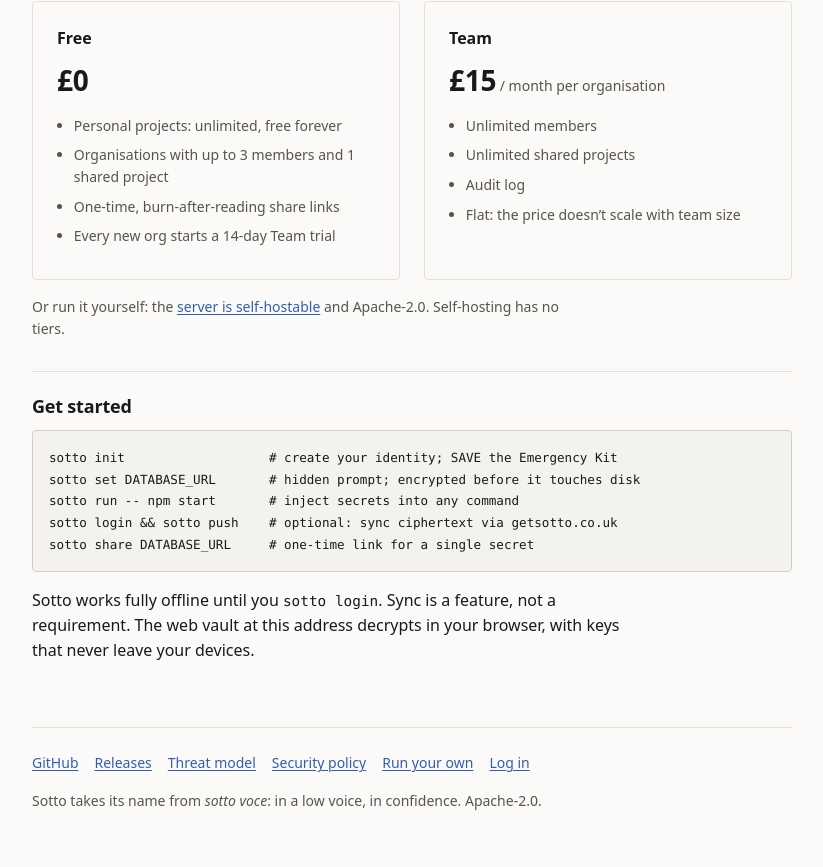
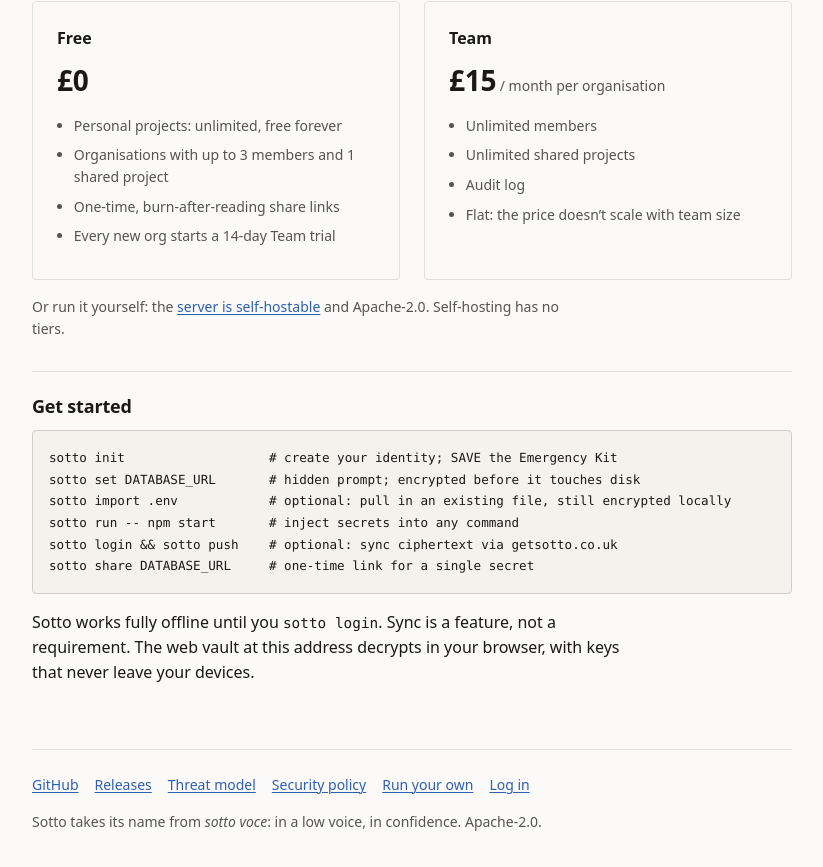
Before and after one commit to getsotto/sotto, a React (Vite) app in the folder web/: page / in a window 1280 px wide. Shown: the part 1943-2810 px from the top of the page, without its empty margins (228-1051 px from the left). Built offline with nearby package versions, Linux system fonts and the light colour scheme.

Commit message:
docs: add import command to quick start
Signed-off-by: iamjaeholee <kojotourist@gmail.com>

```diff
--- a/web/src/Landing.tsx
+++ b/web/src/Landing.tsx
@@ -77,7 +77,7 @@
         <h2>Should you trust this?</h2>
         <p>
           Not blindly. Sotto is pre-1.0 and has <strong>not had a third-party cryptographic
-          audit</strong> yet. You should know that before putting anything important in it. Here
+            audit</strong> yet. You should know that before putting anything important in it. Here
           is what you can verify yourself, today:
         </p>
         <ul>
@@ -133,7 +133,7 @@
         </div>
         <p className="muted">
           Or run it yourself: the <a href={`${REPO}/blob/main/deploy/README.md`}>server is
-          self-hostable</a> and Apache-2.0. Self-hosting has no tiers.
+            self-hostable</a> and Apache-2.0. Self-hosting has no tiers.
         </p>
       </section>
 
@@ -142,6 +142,7 @@
         <pre className="quickstart">
           <code>{`sotto init                   # create your identity; SAVE the Emergency Kit
 sotto set DATABASE_URL       # hidden prompt; encrypted before it touches disk
+sotto import .env            # optional: pull in an existing file, still encrypted locally
 sotto run -- npm start       # inject secrets into any command
 sotto login && sotto push    # optional: sync ciphertext via getsotto.co.uk
 sotto share DATABASE_URL     # one-time link for a single secret`}</code>
```
Also changed, not shown: 1 other file (tests, documents, lock files or other folders).
